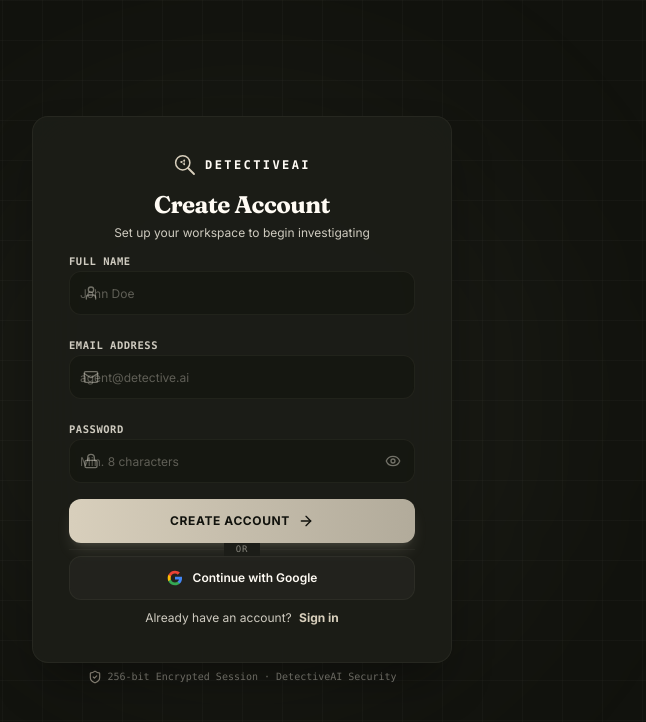
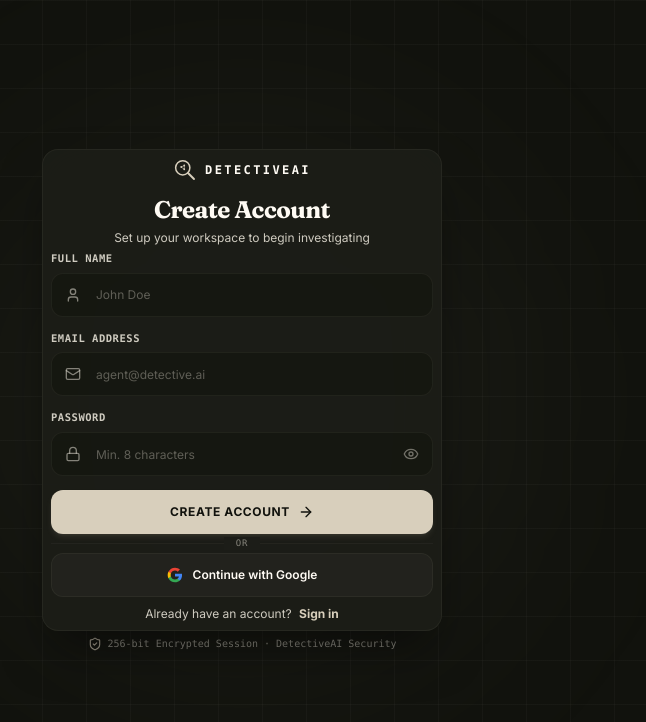
Before and after one commit to mannaxsara/detective-ai, a Next.js app in the folder frontend/: page /register in a window 1280 px wide. Shown: the top 722 px of the page, without its empty margins (398-1044 px from the left). Built offline with nearby package versions, Linux system fonts and the light colour scheme; no server answers.

Commit message:
fix(ui): resolve input icon overlap with explicit pl-11 padding and unify sans font typography

```diff
--- a/frontend/src/app/(auth)/register/page.tsx
+++ b/frontend/src/app/(auth)/register/page.tsx
@@ -9,7 +9,7 @@
 import { useAuthStore } from "@/store/auth-store";
 import { authAPI } from "@/lib/api";
 
-function LogoMark({ size = 26 }: { size?: number }) {
+function LogoMark({ size = 24 }: { size?: number }) {
   return (
     <svg width={size} height={size} viewBox="0 0 32 32" fill="none" xmlns="http://www.w3.org/2000/svg">
       <circle cx="13" cy="13" r="9.5" stroke="currentColor" strokeWidth="2" />
@@ -131,17 +131,17 @@
     <div className="relative flex min-h-screen w-full items-center justify-center bg-background px-4 py-12 text-foreground font-sans overflow-hidden">
       {/* Background Grid Accent */}
       <div className="absolute inset-0 pointer-events-none select-none z-0">
-        <div className="absolute inset-0 bg-[linear-gradient(to_right,rgba(216,207,188,0.03)_1px,transparent_1px),linear-gradient(to_bottom,rgba(216,207,188,0.03)_1px,transparent_1px)] bg-[size:40px_40px]" />
-        <div className="absolute top-1/2 left-1/2 -translate-x-1/2 -translate-y-1/2 w-[600px] h-[600px] rounded-full bg-primary/5 blur-[120px]" />
+        <div className="absolute inset-0 bg-[linear-gradient(to_right,rgba(216,207,188,0.035)_1px,transparent_1px),linear-gradient(to_bottom,rgba(216,207,188,0.035)_1px,transparent_1px)] bg-[size:44px_44px]" />
+        <div className="absolute top-1/2 left-1/2 -translate-x-1/2 -translate-y-1/2 w-[550px] h-[550px] rounded-full bg-primary/5 blur-[120px]" />
       </div>
 
       <motion.div
         initial={{ opacity: 0, y: 16 }}
         animate={{ opacity: 1, y: 0 }}
-        transition={{ duration: 0.45, ease: [0.22, 1, 0.36, 1] }}
-        className="relative z-10 w-full max-w-[420px]"
+        transition={{ duration: 0.4, ease: [0.22, 1, 0.36, 1] }}
+        className="relative z-10 w-full max-w-[400px]"
       >
-        <div className="rounded-2xl border border-border/80 bg-card/90 backdrop-blur-xl p-7 sm:p-9 shadow-2xl shadow-black/40 space-y-6">
+        <div className="rounded-2xl border border-border/80 bg-card/90 backdrop-blur-xl p-7 sm:p-8 shadow-2xl shadow-black/50 space-y-5">
           {/* Header Wordmark & Logo */}
           <div className="text-center space-y-3">
             <Link href="/" className="inline-flex items-center gap-2 text-primary hover:opacity-80 transition-opacity">
@@ -151,7 +151,7 @@
               </span>
             </Link>
             <div>
-              <h2 className="text-2xl font-bold text-foreground tracking-tight">Create Account</h2>
+              <h2 className="text-2xl font-bold font-sans text-foreground tracking-tight">Create Account</h2>
               <p className="text-xs text-muted-foreground mt-1">
                 Set up your workspace to begin investigating
               </p>
@@ -159,13 +159,13 @@
           </div>
 
           {/* Form */}
-          <form onSubmit={handleSubmit} className="space-y-4 text-left">
+          <form onSubmit={handleSubmit} className="space-y-3.5 text-left">
             <div className="space-y-1.5">
-              <label className="text-[10.5px] font-mono font-bold text-muted-foreground uppercase tracking-wider">
+              <label className="text-[10.5px] font-mono font-bold text-muted-foreground uppercase tracking-wider block">
                 Full Name
               </label>
-              <div className="relative">
-                <User className="absolute left-3.5 top-1/2 -translate-y-1/2 w-4 h-4 text-muted-foreground/50 pointer-events-none" />
+              <div className="relative flex items-center">
+                <User className="absolute left-3.5 w-4 h-4 text-muted-foreground/60 pointer-events-none z-10" />
                 <input
                   type="text"
                   autoComplete="name"
@@ -173,17 +173,17 @@
                   value={fullName}
                   onChange={(e) => setFullName(e.target.value)}
                   disabled={anyLoading}
-                  className="h-11 w-full rounded-xl border border-border/80 bg-background/50 pl-10 pr-3.5 text-xs text-foreground placeholder:text-muted-foreground/40 focus:border-primary focus:ring-2 focus:ring-primary/20 focus:outline-none transition-all"
+                  className="h-11 w-full rounded-xl border border-border/80 bg-background/50 !pl-11 !pr-4 text-xs text-foreground placeholder:text-muted-foreground/40 focus:border-primary focus:ring-2 focus:ring-primary/20 focus:outline-none transition-all"
                 />
               </div>
             </div>
 
             <div className="space-y-1.5">
-              <label className="text-[10.5px] font-mono font-bold text-muted-foreground uppercase tracking-wider">
+              <label className="text-[10.5px] font-mono font-bold text-muted-foreground uppercase tracking-wider block">
                 Email Address
               </label>
-              <div className="relative">
-                <Mail className="absolute left-3.5 top-1/2 -translate-y-1/2 w-4 h-4 text-muted-foreground/50 pointer-events-none" />
+              <div className="relative flex items-center">
+                <Mail className="absolute left-3.5 w-4 h-4 text-muted-foreground/60 pointer-events-none z-10" />
                 <input
                   type="email"
                   autoComplete="email"
@@ -191,17 +191,17 @@
                   value={email}
                   onChange={(e) => setEmail(e.target.value)}
                   disabled={anyLoading}
-                  className="h-11 w-full rounded-xl border border-border/80 bg-background/50 pl-10 pr-3.5 text-xs text-foreground placeholder:text-muted-foreground/40 focus:border-primary focus:ring-2 focus:ring-primary/20 focus:outline-none transition-all"
+                  className="h-11 w-full rounded-xl border border-border/80 bg-background/50 !pl-11 !pr-4 text-xs text-foreground placeholder:text-muted-foreground/40 focus:border-primary focus:ring-2 focus:ring-primary/20 focus:outline-none transition-all"
                 />
               </div>
             </div>
 
             <div className="space-y-1.5">
-              <label className="text-[10.5px] font-mono font-bold text-muted-foreground uppercase tracking-wider">
+              <label className="text-[10.5px] font-mono font-bold text-muted-foreground uppercase tracking-wider block">
                 Password
               </label>
-              <div className="relative">
-                <Lock className="absolute left-3.5 top-1/2 -translate-y-1/2 w-4 h-4 text-muted-foreground/50 pointer-events-none" />
+              <div className="relative flex items-center">
+                <Lock className="absolute left-3.5 w-4 h-4 text-muted-foreground/60 pointer-events-none z-10" />
                 <input
                   type={showPassword ? "text" : "password"}
                   autoComplete="new-password"
@@ -209,12 +209,12 @@
                   value={password}
                   onChange={(e) => setPassword(e.target.value)}
                   disabled={anyLoading}
-                  className="h-11 w-full rounded-xl border border-border/80 bg-background/50 pl-10 pr-10 text-xs text-foreground placeholder:text-muted-foreground/40 focus:border-primary focus:ring-2 focus:ring-primary/20 focus:outline-none transition-all"
+                  className="h-11 w-full rounded-xl border border-border/80 bg-background/50 !pl-11 !pr-10 text-xs text-foreground placeholder:text-muted-foreground/40 focus:border-primary focus:ring-2 focus:ring-primary/20 focus:outline-none transition-all"
                 />
                 <button
                   type="button"
                   onClick={() => setShowPassword(!showPassword)}
-                  className="absolute right-3.5 top-1/2 -translate-y-1/2 text-muted-foreground/50 hover:text-foreground cursor-pointer"
+                  className="absolute right-3.5 text-muted-foreground/50 hover:text-foreground cursor-pointer z-10"
                 >
                   {showPassword ? <EyeOff className="w-4 h-4" /> : <Eye className="w-4 h-4" />}
                 </button>
@@ -239,7 +239,7 @@
             <button
               type="submit"
               disabled={anyLoading}
-              className="h-11 w-full rounded-xl bg-gradient-to-r from-primary via-primary/90 to-primary/80 hover:brightness-110 text-primary-foreground font-bold text-xs uppercase tracking-wider flex items-center justify-center gap-2 transition-all cursor-pointer disabled:opacity-50 shadow-lg shadow-primary/15 mt-2"
+              className="h-11 w-full rounded-xl bg-primary hover:bg-primary/90 text-primary-foreground font-bold text-xs uppercase tracking-wider flex items-center justify-center gap-2 transition-all cursor-pointer disabled:opacity-50 shadow-md shadow-primary/10 mt-3"
             >
               {loading ? (
                 <>
@@ -255,7 +255,7 @@
           </form>
 
           {/* Divider */}
-          <div className="relative flex items-center justify-center">
+          <div className="relative flex items-center justify-center py-1">
             <div className="w-full border-t border-border/60" />
             <span className="absolute bg-card px-3 font-mono text-[9px] text-muted-foreground/60 uppercase tracking-widest">
               or
@@ -294,7 +294,7 @@
         </div>
 
         {/* Security Trust Badge */}
-        <div className="flex items-center justify-center gap-1.5 text-[10px] font-mono text-muted-foreground/60 mt-6 select-none">
+        <div className="flex items-center justify-center gap-1.5 text-[10px] font-mono text-muted-foreground/60 mt-5 select-none">
           <ShieldCheck className="w-3.5 h-3.5 text-primary/70" />
           <span>256-bit Encrypted Session · DetectiveAI Security</span>
         </div>
```
Also changed, not shown: frontend/src/app/(auth)/login/page.tsx (+21 -21 lines).
